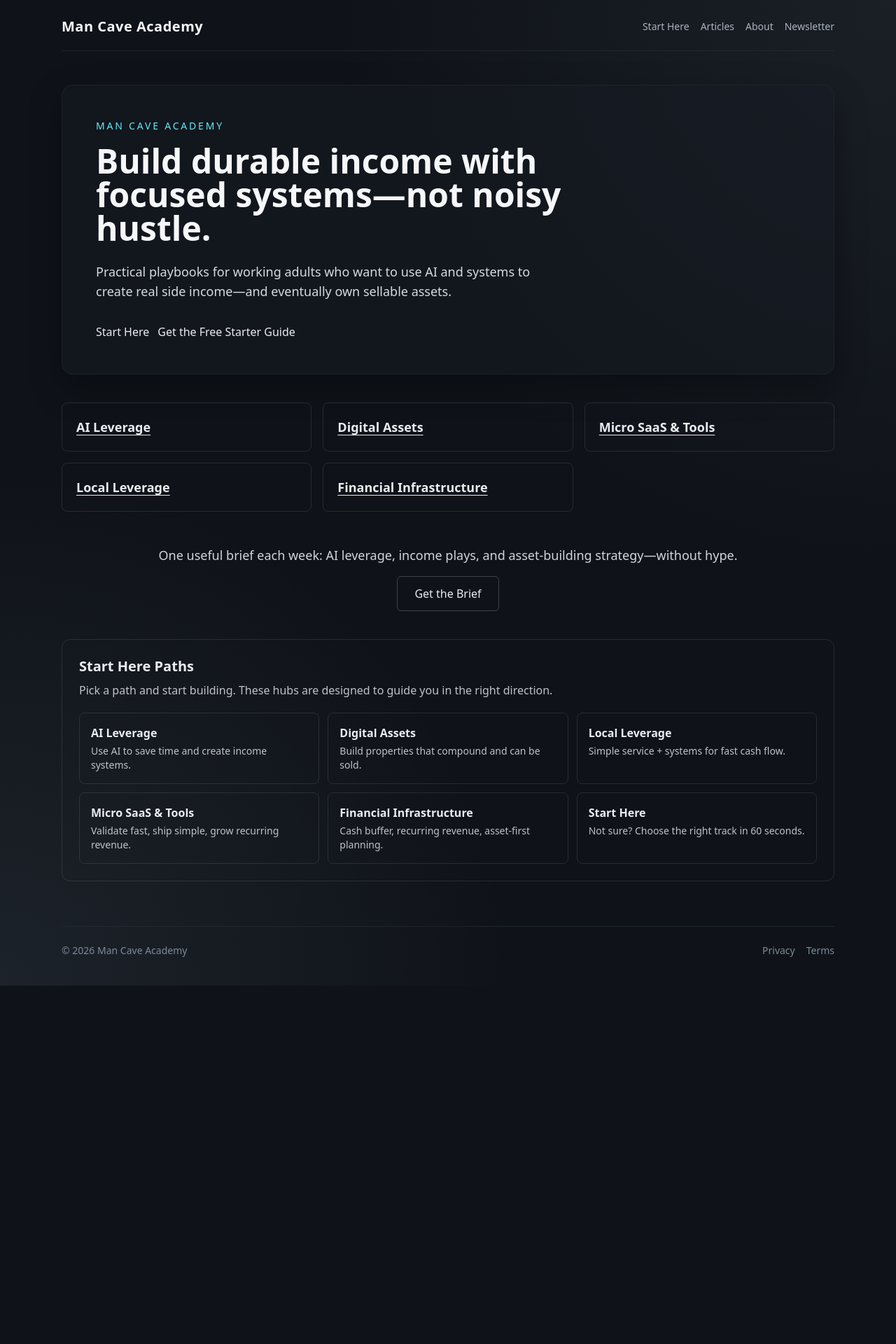
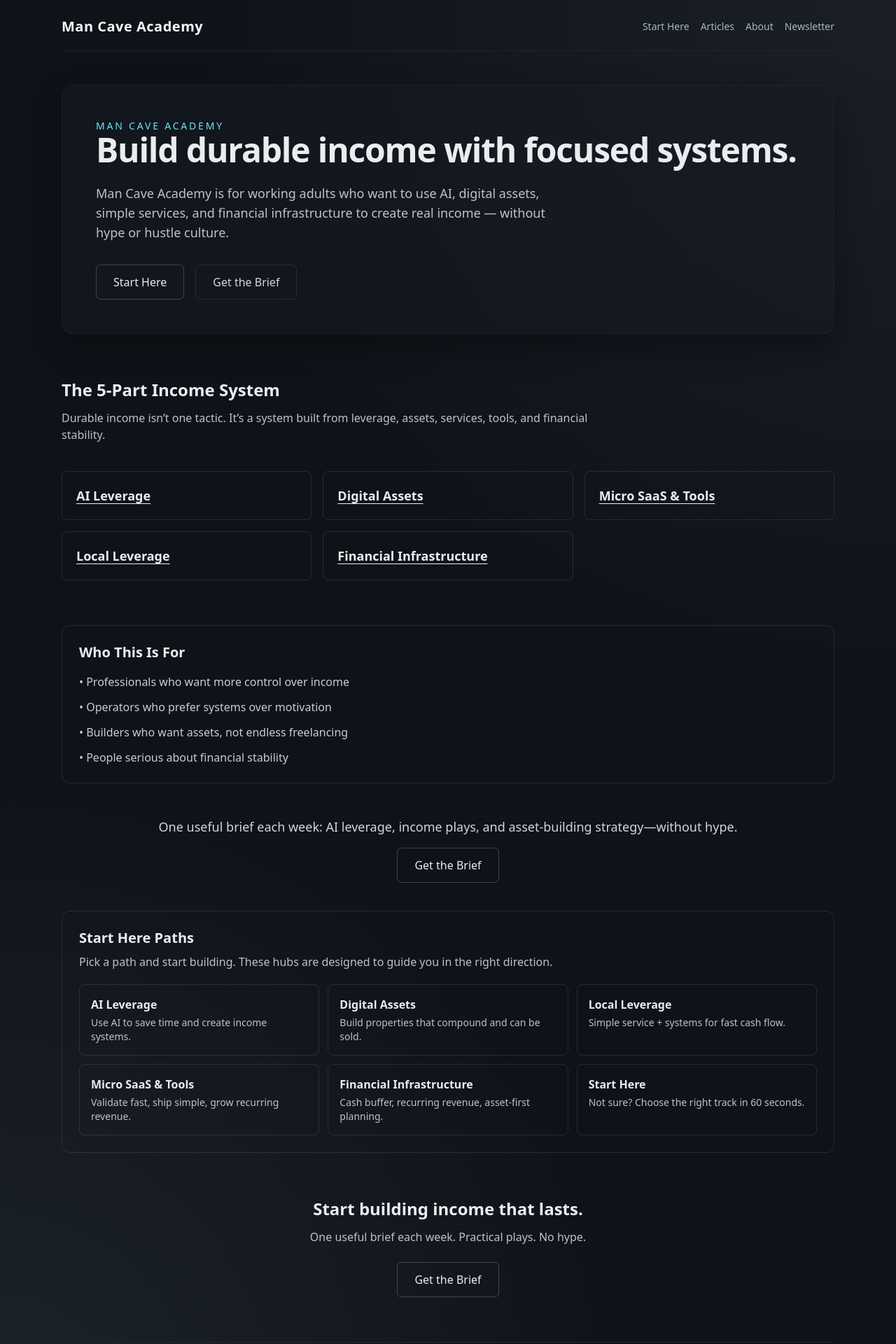
Before and after one commit to adman4054/mancaveacademy, a Next.js app: page / in a window 1280 px wide. Shown: the top 1920 px of the page at 70% size. Before the commit the page ends 1408 px from the top, so only its background shows below. Built offline with nearby package versions, Linux system fonts and the light colour scheme.

Commit message:
Optimize homepage messaging around 5 pillar structure

```diff
--- a/app/page.tsx
+++ b/app/page.tsx
@@ -8,23 +8,35 @@ export default function HomePage() {
       <OrganizationJsonLd />
       <section className="rounded-2xl border border-workshop-800/60 bg-workshop-900/45 p-8 shadow-panel sm:p-12">
         <p className="text-sm uppercase tracking-[0.2em] text-cyan-300">Man Cave Academy</p>
-        <h1 className="mt-4 max-w-3xl text-4xl font-semibold leading-tight text-workshop-50 sm:text-5xl">
-          Build durable income with focused systems—not noisy hustle.
-
-
+        <h1 className="text-4xl md:text-5xl font-semibold tracking-tight">
+  Build durable income with focused systems.
 </h1>
-        <p className="mt-6 max-w-2xl text-lg text-workshop-200">
-          Practical playbooks for working adults who want to use AI and systems to create real side income—and eventually own sellable assets.
-
+        <p className="mt-6 text-lg opacity-80 max-w-2xl">
+  Man Cave Academy is for working adults who want to use AI, digital assets,
+  simple services, and financial infrastructure to create real income —
+  without hype or hustle culture.
 </p>
-        <div className="mt-8 flex flex-wrap gap-3">
-          <Link href="/start-here" className="btn-primary">
+      <div className="mt-8 flex flex-col sm:flex-row items-center gap-4">
+  <Link
+    href="/start-here"
+    className="inline-flex items-center justify-center rounded-md border border-white/20 px-6 py-3 font-medium hover:border-white/40 transition"
+  >
     Start Here
   </Link>
-          <Link href="/newsletter" className="btn-secondary">
-  Get the Free Starter Guide
+          <Link
+    href="/newsletter"
+    className="inline-flex items-center justify-center rounded-md border border-white/10 px-6 py-3 font-medium hover:border-white/25 transition opacity-90"
+  >
+    Get the Brief
   </Link>
 </div>
+      </section>
+      <section className="mt-16">
+  <h2 className="text-2xl font-semibold">The 5-Part Income System</h2>
+  <p className="mt-3 opacity-80 max-w-3xl">
+    Durable income isn’t one tactic. It’s a system built from leverage,
+    assets, services, tools, and financial stability.
+  </p>
 </section>
 
       <section className="mt-10 grid gap-4 sm:grid-cols-2 lg:grid-cols-3">
@@ -51,6 +63,15 @@ export default function HomePage() {
       )}
     </div>
   ))}
+</section>
+<section className="mt-16 rounded-xl border border-white/10 p-6">
+  <h2 className="text-xl font-semibold">Who This Is For</h2>
+  <ul className="mt-4 space-y-3 opacity-85">
+    <li>• Professionals who want more control over income</li>
+    <li>• Operators who prefer systems over motivation</li>
+    <li>• Builders who want assets, not endless freelancing</li>
+    <li>• People serious about financial stability</li>
+  </ul>
 </section>
 
 
@@ -122,6 +143,23 @@ export default function HomePage() {
     </Link>
   </div>
 </section>
+<section className="mt-16 text-center">
+  <h2 className="text-2xl font-semibold">
+    Start building income that lasts.
+  </h2>
+  <p className="mt-3 opacity-80">
+    One useful brief each week. Practical plays. No hype.
+  </p>
+
+  <div className="mt-6">
+    <Link
+      href="/newsletter"
+      className="inline-flex items-center justify-center rounded-md border border-white/20 px-6 py-3 font-medium hover:border-white/40 transition"
+    >
+      Get the Brief
+    </Link>
+  </div>
+</section>
 
 
     </>
```
Lines whose indentation alone changed are shown as unchanged.
